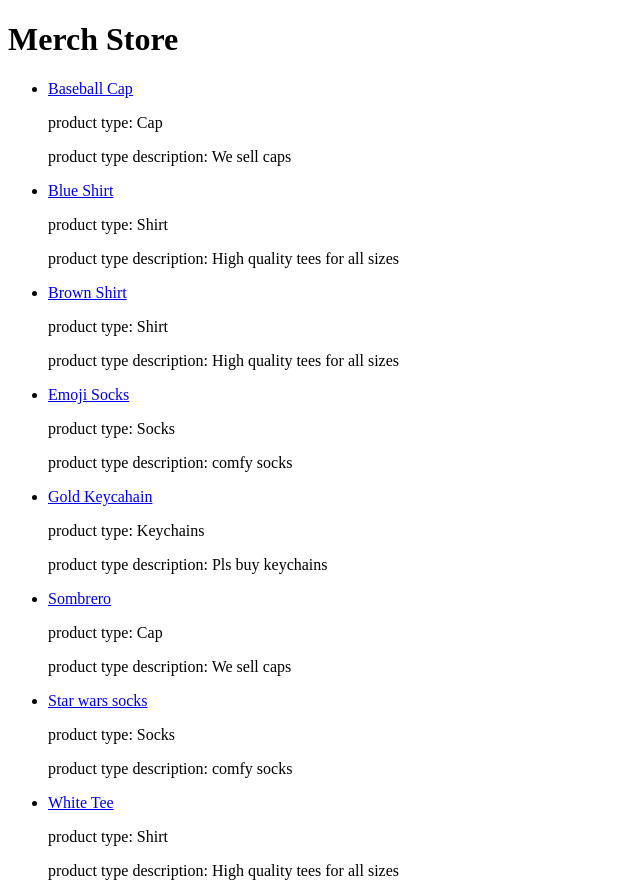
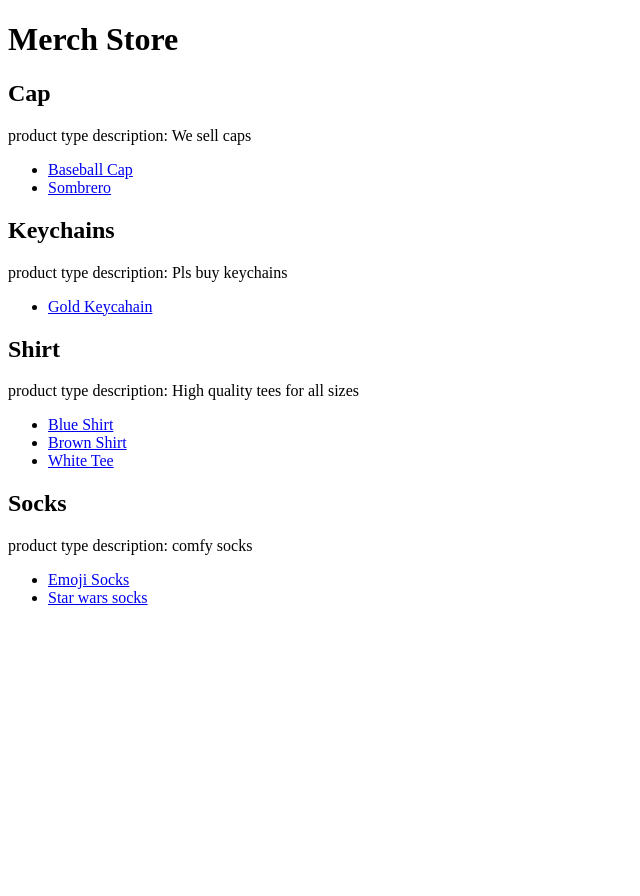
Before and after one commit to nico9696/hobbysite-CD-8, a Django app: page /merchstore/items in a window 1280 px wide. Shown: the whole page, without its empty margins (0-640 px from the left). After the commit the page ends 605 px from the top, so only its background shows below. Run offline with Django 5.2, Linux system fonts and the light colour scheme; data comes from the database, SQL or seed files in the repository; both versions use the stored data as it was after the commit.

Commit message:
updated products_list.html to sort product types and products alphabetically

```diff
--- a/merchstore/templates/merchstore/products_list.html
+++ b/merchstore/templates/merchstore/products_list.html
@@ -1,12 +1,16 @@
 {% extends "merchstore/layout.html" %}
 {% block body %}
+    {% for product_type in product_type_list %}
+        <h2>{{ product_type }}</h2>
+        <p>product type description: {{ product_type.description }}</p>
         <ul>
             {% for product in product_list %}
+                {% if product_type == product.product_type %}
                     <li>
                         <a href="{% url 'show_product_details' product.id %}">{{ product.name }}</a>
-                <p>product type: {{ product.product_type.name }}</p>
-                <p>product type description: {{ product.product_type.description }}</p>
                     </li>
+                {% endif %}
             {% endfor %}
         </ul>
+    {% endfor %}
 {% endblock %}
```
Also changed, not shown: db.sqlite3. Lines whose indentation alone changed are shown as unchanged.
